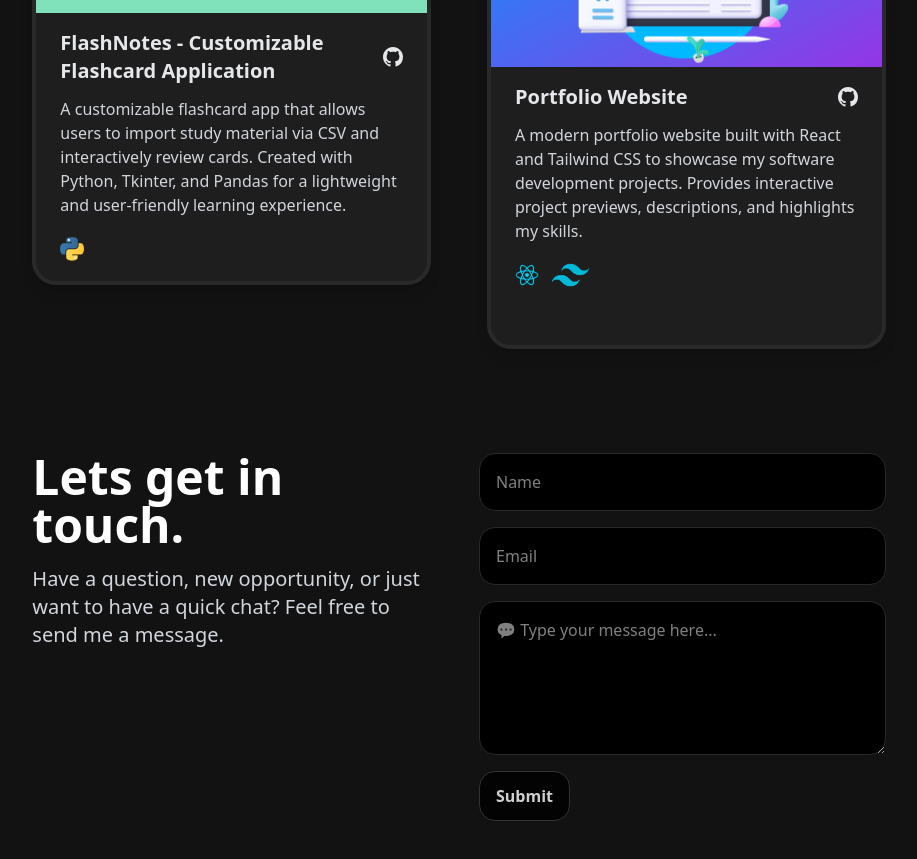
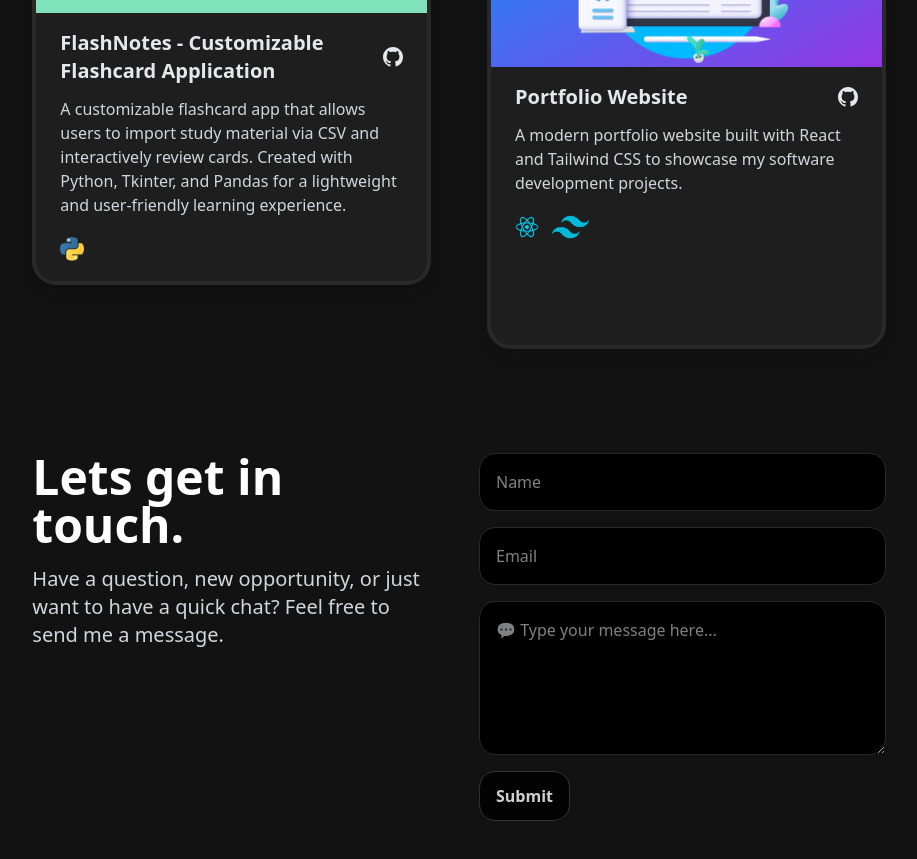
Before and after one commit to Jonathan-Roach/Portfolio-Website, a React (Vite) app: page / in a window 1280 px wide. Shown: the part 3180-4039 px from the top of the page, without its empty margins (181-1098 px from the left). Built offline with nearby package versions, Linux system fonts and the light colour scheme.

Commit message:
fix text

```diff
--- a/src/constants/projects.js
+++ b/src/constants/projects.js
@@ -23,7 +23,7 @@ export const projectData = [
     {
         title: "Portfolio Website",
         tech: ["React", "Tailwind"],
-        description: "A modern portfolio website built with React and Tailwind CSS to showcase my software development projects. Provides interactive project previews, descriptions, and highlights my skills.",
+        description: "A modern portfolio website built with React and Tailwind CSS to showcase my software development projects.",
         image: "portfoliowebsite.png",
         github:"https://github.com/Jonathan-Roach/Portfolio-Website",
     },
```
